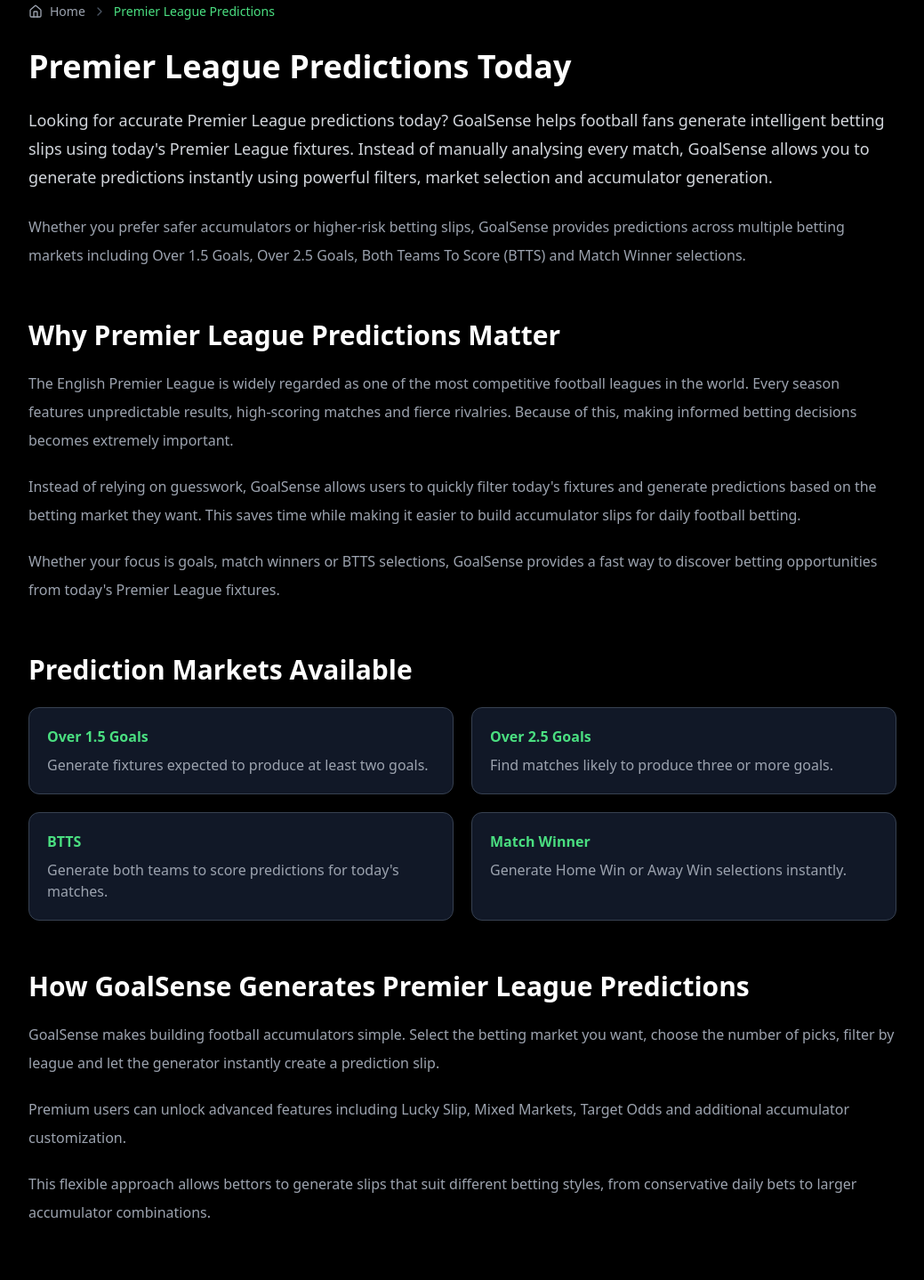
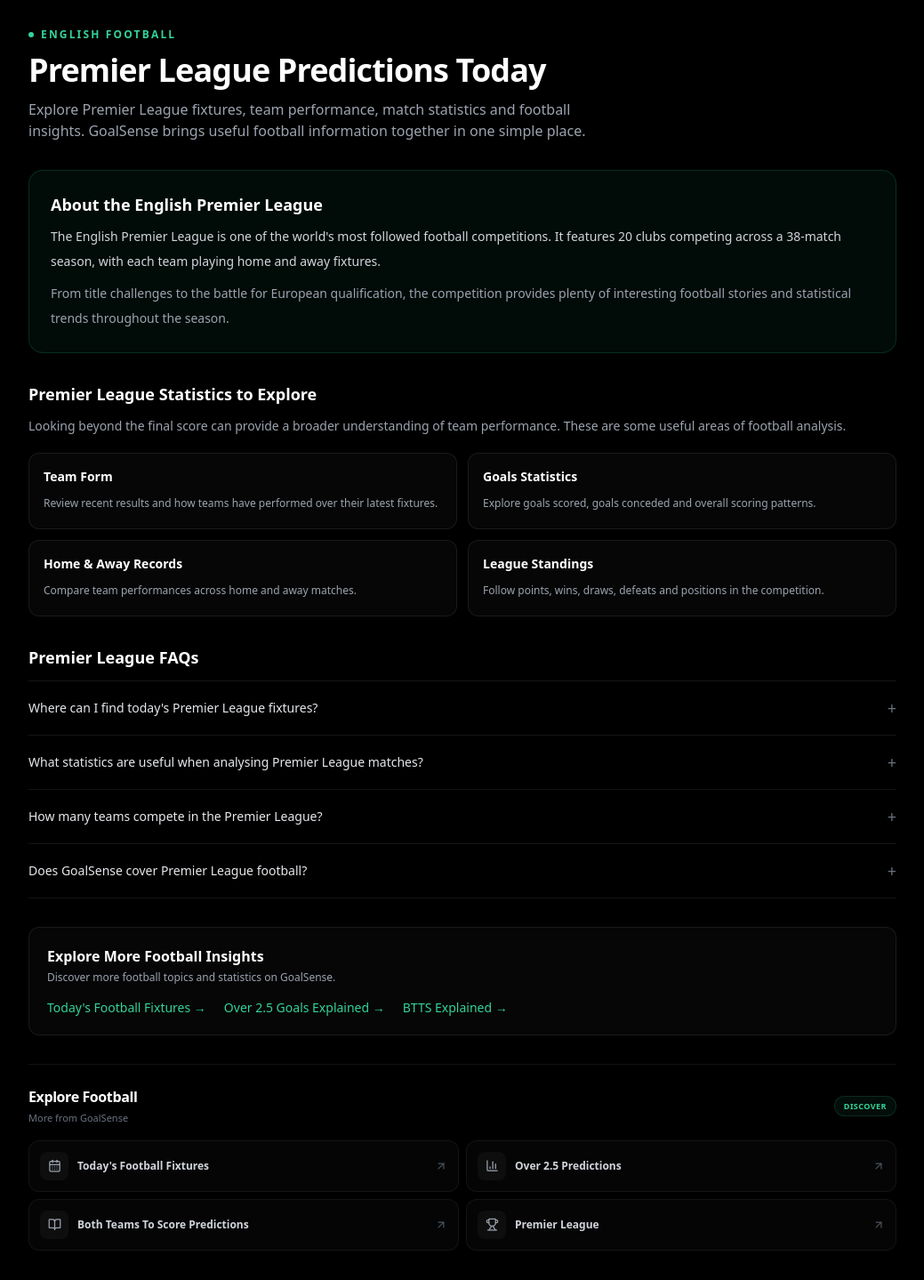
Before and after one commit to Jhondes/goalsense-app, a Next.js app: page /premier-league-predictions in a window 1280 px wide. Shown: the part 61-1500 px from the top of the page at 89% size, without its empty margins (120-1159 px from the left). Built offline with nearby package versions, Linux system fonts and the light colour scheme; no server answers.

Commit message:
Redesign compact Premier League SEO page

```diff
--- a/app/premier-league-predictions/page.tsx
+++ b/app/premier-league-predictions/page.tsx
@@ -1,3 +1,4 @@
+
 import type { Metadata } from "next";
 import Link from "next/link";
 import PredictionLinks from "@/components/PredictionLinks";
@@ -8,29 +9,56 @@ import Breadcrumb from "@/components/Breadcrumb";
 export const metadata: Metadata = {
   title: "Premier League Predictions Today | GoalSense",
   description:
-    "Generate Premier League predictions for today's matches including Over 2.5 Goals, BTTS, Match Winner and accumulator tips using GoalSense.",
+    "Explore Premier League fixtures, football statistics, match analysis and team performance insights with GoalSense.",
   keywords: [
-    "Premier League predictions",
-    "Premier League tips",
-    "Premier League betting tips",
-    "today Premier League predictions",
-    "Premier League accumulator",
-    "GoalSense Premier League",
+    "Premier League predictions today",
+    "Premier League fixtures",
+    "Premier League match analysis",
+    "English Premier League statistics",
+    "Premier League team form",
+    "football predictions",
   ],
   alternates: {
     canonical: "https://goalsense.live/premier-league-predictions",
   },
+  openGraph: {
+    title: "Premier League Predictions Today | GoalSense",
+    description:
+      "Explore Premier League fixtures, team form, match statistics and football insights with GoalSense.",
+    url: "https://goalsense.live/premier-league-predictions",
+    type: "article",
+  },
 };
+
+const faqs = [
+  {
+    question: "Where can I find today's Premier League fixtures?",
+    answer:
+      "You can explore the latest available Premier League fixtures and football information through GoalSense.",
+  },
+  {
+    question: "What statistics are useful when analysing Premier League matches?",
+    answer:
+      "Goals scored, goals conceded, recent results, home and away records, and team performance trends are useful areas to examine.",
+  },
+  {
+    question: "How many teams compete in the Premier League?",
+    answer:
+      "The Premier League features 20 clubs competing across a 38-match season.",
+  },
+  {
+    question: "Does GoalSense cover Premier League football?",
+    answer:
+      "Yes. GoalSense provides football information and insights covering Premier League fixtures and related statistics.",
+  },
+];
 
 export default function PremierLeaguePredictions() {
   return (
     <>
       <BreadcrumbSchema
         items={[
-    {
-      name: "Home",
-      url: "https://goalsense.live",
-    },
+          { name: "Home", url: "https://goalsense.live" },
           {
             name: "Premier League Predictions",
             url: "https://goalsense.live/premier-league-predictions",
@@ -40,170 +68,167 @@ export default function PremierLeaguePredictions() {
 
       <ArticleSchema
         headline="Premier League Predictions Today"
-  description="Generate Premier League predictions, accumulator tips, Over 2.5 Goals, BTTS and Match Winner selections using GoalSense."
+        description="Explore Premier League fixtures, football statistics, team form and match analysis with GoalSense."
         url="https://goalsense.live/premier-league-predictions"
         datePublished="2026-07-30"
-  dateModified="2026-07-30"
+        dateModified="2026-11-18"
       />
-    <main className="max-w-5xl mx-auto px-6 py-16">
 
+      <main className="mx-auto max-w-5xl px-4 py-8 sm:px-6 sm:py-10">
         <Breadcrumb
           items={[
-      {
-        name: "Home",
-        href: "/",
-      },
-      {
-        name: "Premier League Predictions",
-      },
+            { name: "Home", href: "/" },
+            { name: "Premier League Predictions" },
           ]}
         />
 
-      <h1 className="text-4xl font-bold mb-6">
+        {/* HERO */}
+        <section className="mb-8 mt-6">
+          <div className="mb-3 flex items-center gap-2">
+            <span className="h-1.5 w-1.5 rounded-full bg-emerald-400" />
+            <span className="text-xs font-semibold uppercase tracking-[0.18em] text-emerald-400">
+              English Football
+            </span>
+          </div>
+
+          <h1 className="text-3xl font-bold tracking-tight text-white sm:text-4xl">
             Premier League Predictions Today
           </h1>
 
-      <p className="text-lg text-gray-300 leading-8 mb-6">
-        Looking for accurate Premier League predictions today? GoalSense helps
-        football fans generate intelligent betting slips using today's Premier
-        League fixtures. Instead of manually analysing every match, GoalSense
-        allows you to generate predictions instantly using powerful filters,
-        market selection and accumulator generation.
+          <p className="mt-3 max-w-2xl text-sm leading-7 text-gray-400 sm:text-base">
+            Explore Premier League fixtures, team performance, match statistics
+            and football insights. GoalSense brings useful football information
+            together in one simple place.
+          </p>
+        </section>
+
+        {/* INTRO */}
+        <section className="mb-8 rounded-2xl border border-emerald-500/20 bg-emerald-500/[0.06] p-5 sm:p-6">
+          <h2 className="text-lg font-semibold text-white">
+            About the English Premier League
+          </h2>
+
+          <p className="mt-2 text-sm leading-7 text-gray-300">
+            The English Premier League is one of the world's most followed
+            football competitions. It features 20 clubs competing across a
+            38-match season, with each team playing home and away fixtures.
           </p>
 
-      <p className="text-gray-400 leading-8 mb-6">
-        Whether you prefer safer accumulators or higher-risk betting slips,
-        GoalSense provides predictions across multiple betting markets including
-        Over 1.5 Goals, Over 2.5 Goals, Both Teams To Score (BTTS) and Match
-        Winner selections.
+          <p className="mt-2 text-sm leading-7 text-gray-400">
+            From title challenges to the battle for European qualification,
+            the competition provides plenty of interesting football stories
+            and statistical trends throughout the season.
+          </p>
+        </section>
+
+        {/* STATISTICS */}
+        <section className="mb-8">
+          <h2 className="text-lg font-semibold text-white">
+            Premier League Statistics to Explore
+          </h2>
+
+          <p className="mt-2 text-sm leading-7 text-gray-400">
+            Looking beyond the final score can provide a broader understanding
+            of team performance. These are some useful areas of football analysis.
           </p>
 
-      <h2 className="text-3xl font-bold mt-14 mb-5">
-        Why Premier League Predictions Matter
+          <div className="mt-4 grid gap-3 sm:grid-cols-2">
+            {[
+              {
+                title: "Team Form",
+                description:
+                  "Review recent results and how teams have performed over their latest fixtures.",
+              },
+              {
+                title: "Goals Statistics",
+                description:
+                  "Explore goals scored, goals conceded and overall scoring patterns.",
+              },
+              {
+                title: "Home & Away Records",
+                description:
+                  "Compare team performances across home and away matches.",
+              },
+              {
+                title: "League Standings",
+                description:
+                  "Follow points, wins, draws, defeats and positions in the competition.",
+              },
+            ].map((item) => (
+              <div
+                key={item.title}
+                className="rounded-xl border border-white/[0.08] bg-white/[0.025] p-4"
+              >
+                <h3 className="text-sm font-semibold text-white">
+                  {item.title}
+                </h3>
+                <p className="mt-2 text-xs leading-6 text-gray-400">
+                  {item.description}
+                </p>
+              </div>
+            ))}
+          </div>
+        </section>
+
+        {/* FAQ */}
+        <section className="mb-8">
+          <h2 className="text-lg font-semibold text-white">
+            Premier League FAQs
           </h2>
 
-      <p className="text-gray-400 leading-8 mb-5">
-        The English Premier League is widely regarded as one of the most
-        competitive football leagues in the world. Every season features
-        unpredictable results, high-scoring matches and fierce rivalries.
-        Because of this, making informed betting decisions becomes extremely
-        important.
+          <div className="mt-3 divide-y divide-white/[0.08] border-y border-white/[0.08]">
+            {faqs.map((faq) => (
+              <details key={faq.question} className="group py-4">
+                <summary className="flex cursor-pointer list-none items-center justify-between gap-4 text-sm font-medium text-gray-200">
+                  {faq.question}
+                  <span className="text-lg text-gray-500 transition-transform group-open:rotate-45">
+                    +
+                  </span>
+                </summary>
+
+                <p className="mt-3 pr-6 text-sm leading-6 text-gray-400">
+                  {faq.answer}
+                </p>
+              </details>
+            ))}
+          </div>
+        </section>
+
+        {/* RELATED CONTENT */}
+        <section className="mb-8 rounded-xl border border-white/[0.08] bg-white/[0.025] p-4 sm:p-5">
+          <h2 className="text-base font-semibold text-white">
+            Explore More Football Insights
+          </h2>
+
+          <p className="mt-1 text-xs text-gray-400">
+            Discover more football topics and statistics on GoalSense.
           </p>
 
-      <p className="text-gray-400 leading-8 mb-5">
-        Instead of relying on guesswork, GoalSense allows users to quickly
-        filter today's fixtures and generate predictions based on the betting
-        market they want. This saves time while making it easier to build
-        accumulator slips for daily football betting.
-      </p>
-
-      <p className="text-gray-400 leading-8">
-        Whether your focus is goals, match winners or BTTS selections,
-        GoalSense provides a fast way to discover betting opportunities from
-        today's Premier League fixtures.
-      </p>
-
-      <h2 className="text-3xl font-bold mt-14 mb-6">
-        Prediction Markets Available
-      </h2>
-
-      <div className="grid md:grid-cols-2 gap-5">
-
-        <div className="rounded-xl border border-gray-700 p-5 bg-gray-900">
-          <h3 className="font-semibold text-green-400 mb-2">
-            Over 1.5 Goals
-          </h3>
-          <p className="text-gray-400">
-            Generate fixtures expected to produce at least two goals.
-          </p>
-        </div>
-
-        <div className="rounded-xl border border-gray-700 p-5 bg-gray-900">
-          <h3 className="font-semibold text-green-400 mb-2">
-            Over 2.5 Goals
-          </h3>
-          <p className="text-gray-400">
-            Find matches likely to produce three or more goals.
-          </p>
-        </div>
-
-        <div className="rounded-xl border border-gray-700 p-5 bg-gray-900">
-          <h3 className="font-semibold text-green-400 mb-2">
-            BTTS
-          </h3>
-          <p className="text-gray-400">
-            Generate both teams to score predictions for today's matches.
-          </p>
-        </div>
-
-        <div className="rounded-xl border border-gray-700 p-5 bg-gray-900">
-          <h3 className="font-semibold text-green-400 mb-2">
-            Match Winner
-          </h3>
-          <p className="text-gray-400">
-            Generate Home Win or Away Win selections instantly.
-          </p>
-        </div>
-
-      </div>
-
-      <h2 className="text-3xl font-bold mt-14 mb-5">
-        How GoalSense Generates Premier League Predictions
-      </h2>
-
-      <p className="text-gray-400 leading-8 mb-5">
-        GoalSense makes building football accumulators simple. Select the
-        betting market you want, choose the number of picks, filter by league
-        and let the generator instantly create a prediction slip.
-      </p>
-
-      <p className="text-gray-400 leading-8 mb-5">
-        Premium users can unlock advanced features including Lucky Slip,
-        Mixed Markets, Target Odds and additional accumulator customization.
-      </p>
-
-      <p className="text-gray-400 leading-8">
-        This flexible approach allows bettors to generate slips that suit
-        different betting styles, from conservative daily bets to larger
-        accumulator combinations.
-      </p>
-
-      <h2 className="text-3xl font-bold mt-14 mb-5">
-        Tips Before Placing Premier League Bets
-      </h2>
-
-      <ul className="space-y-3 list-disc pl-6 text-gray-300 leading-8">
-        <li>Compare odds before placing your bet.</li>
-        <li>Avoid adding too many matches to one accumulator.</li>
-        <li>Consider recent team form and injuries.</li>
-        <li>Use GoalSense filters to focus on your preferred market.</li>
-        <li>Bet responsibly and never chase losses.</li>
-      </ul>
-
-      <div className="mt-16 rounded-xl border border-green-500/40 bg-green-500/10 p-8 text-center">
-
-        <h2 className="text-2xl font-bold mb-3">
-          Generate Premier League Predictions Now
-        </h2>
-
-        <p className="text-gray-300 mb-6">
-          Build intelligent Premier League accumulator slips in seconds using
-          GoalSense's football prediction generator.
-        </p>
+          <div className="mt-4 flex flex-wrap gap-x-5 gap-y-3 text-sm">
+            <Link
+              href="/today-football-predictions"
+              className="text-emerald-400 transition hover:text-emerald-300"
+            >
+              Today's Football Fixtures →
+            </Link>
 
             <Link
-          href="/"
-          className="inline-block rounded-lg bg-green-600 px-6 py-3 font-semibold hover:bg-green-500 transition"
+              href="/over-2.5-predictions"
+              className="text-emerald-400 transition hover:text-emerald-300"
             >
-          Generate Predictions
+              Over 2.5 Goals Explained →
             </Link>
 
+            <Link
+              href="/btts-predictions"
+              className="text-emerald-400 transition hover:text-emerald-300"
+            >
+              BTTS Explained →
+            </Link>
           </div>
+        </section>
 
-      <div className="mt-20">
         <PredictionLinks />
-      </div>
-
       </main>
     </>
   );
```
Lines whose indentation alone changed are shown as unchanged.
